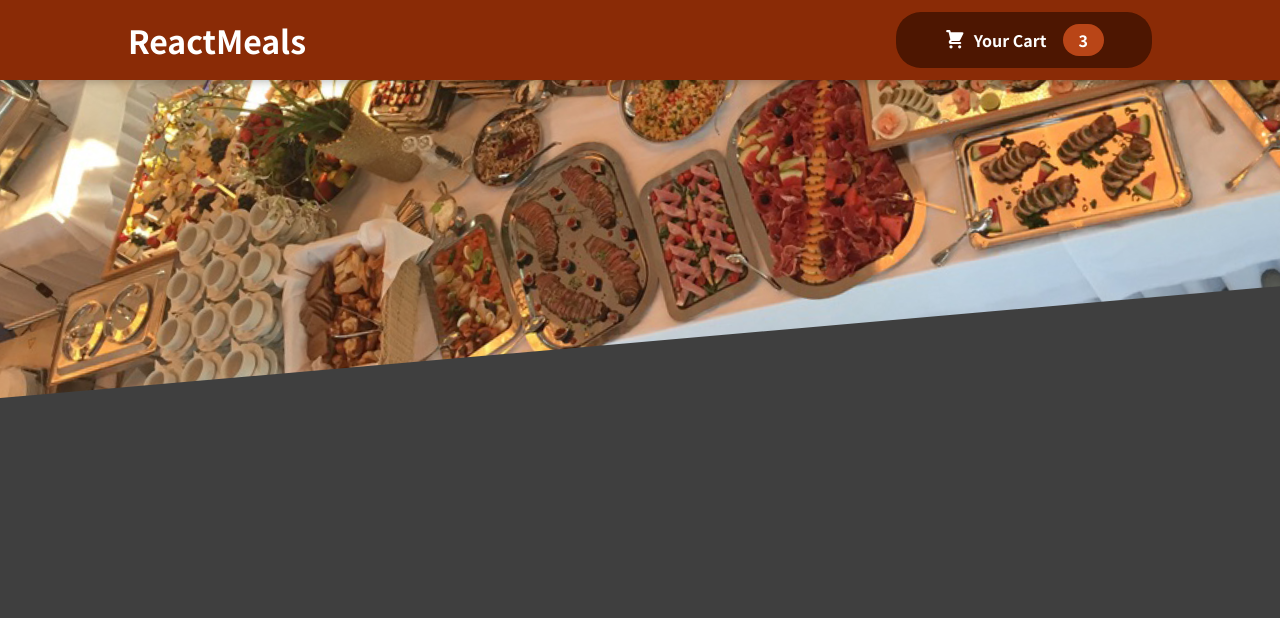
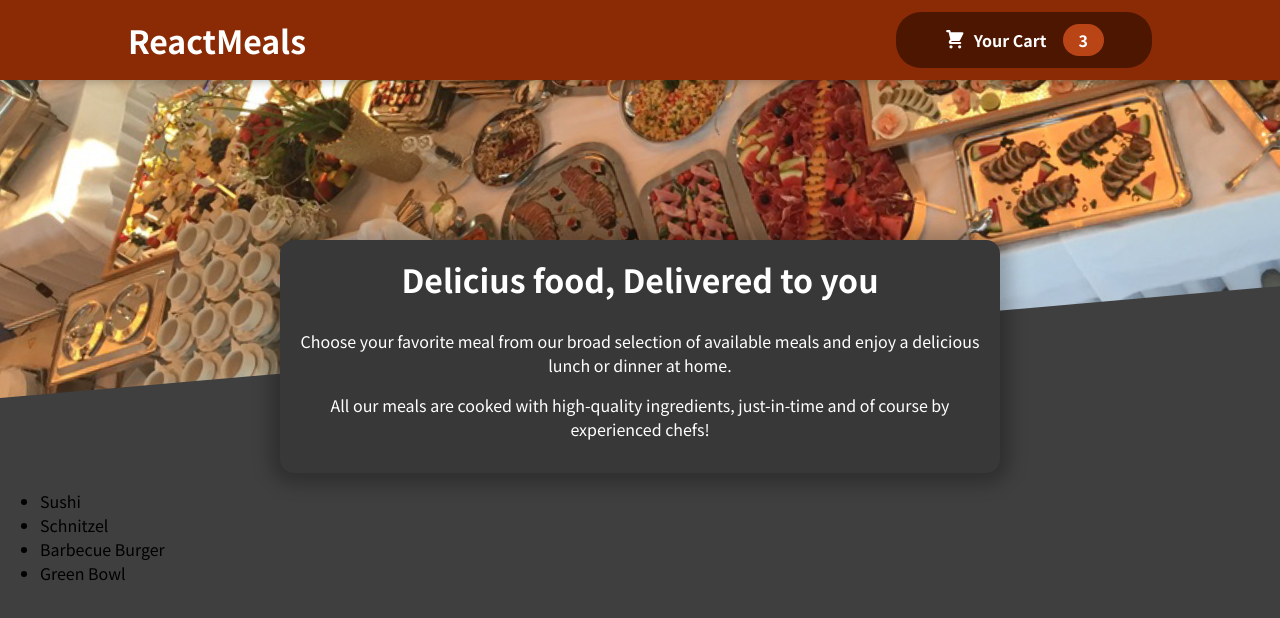
Before and after one commit to konnan933/food_order_react, a React (Create React App) app: page / in a window 1280 px wide. Shown: the top 618 px of the page. Built offline with nearby package versions, Linux system fonts and the light colour scheme.

Commit message:
meals styling ekészítve felsoroláson kívül

```diff
--- a/src/App.js
+++ b/src/App.js
@@ -1,11 +1,15 @@
 import react, { Fragment } from "react";
 
 import Header from "./components/Layout/Header";
+import Meals from "./components/Meals/Meals";
 
 function App() {
   return (
     <Fragment>
       <Header />
+      <main>
+        <Meals />
+      </main>
     </Fragment>
   );
 }
--- /dev/null
+++ b/src/components/Cart/Cart.js
@@ -0,0 +1,5 @@
+import classes from "./Cart.module.css";
+
+const Cart = (props) => {};
+
+export default Cart;
--- /dev/null
+++ b/src/components/Meals/AvailableMeals.js
@@ -0,0 +1,40 @@
+import classes from "./AvailableMeals.module.css";
+
+const DUMMY_MEALS = [
+  {
+    id: "m1",
+    name: "Sushi",
+    description: "Finest fish and veggies",
+    price: 22.99,
+  },
+  {
+    id: "m2",
+    name: "Schnitzel",
+    description: "A german specialty!",
+    price: 16.5,
+  },
+  {
+    id: "m3",
+    name: "Barbecue Burger",
+    description: "American, raw, meaty",
+    price: 12.99,
+  },
+  {
+    id: "m4",
+    name: "Green Bowl",
+    description: "Healthy...and green...",
+    price: 18.99,
+  },
+];
+
+const AvailableMeals = (props) => {
+  const mealsList = DUMMY_MEALS.map((meal) => <li>{meal.name}</li>);
+
+  return (
+    <section className={classes.meal}>
+      <ul>{mealsList}</ul>
+    </section>
+  );
+};
+
+export default AvailableMeals;
--- /dev/null
+++ b/src/components/Meals/AvailableMeals.module.css
@@ -0,0 +1,24 @@
+.meals {
+  max-width: 60rem;
+  width: 90%;
+  margin: 2rem auto;
+  animation: meals-appear 1s ease-out forwards;
+}
+
+.meals ul {
+  list-style: none;
+  margin: 0;
+  padding: 0;
+}
+
+@keyframes meals-appear {
+  from {
+    opacity: 0;
+    transform: translateY(3rem);
+  }
+
+  to {
+    opacity: 1;
+    transform: translateY(0);
+  }
+}
--- /dev/null
+++ b/src/components/Meals/Meals.js
@@ -0,0 +1,13 @@
+import { Fragment } from "react";
+import AvailableMeals from "./AvailableMeals";
+import MealsSummery from "./MealsSummary";
+
+const Meals = (props) => {
+  return (
+    <Fragment>
+      <MealsSummery />
+      <AvailableMeals />
+    </Fragment>
+  );
+};
+export default Meals;
--- /dev/null
+++ b/src/components/Meals/MealsSummary.js
@@ -0,0 +1,18 @@
+import classes from "./MealsSummary.module.css";
+
+const MealsSummery = (props) => {
+  return (
+    <section className={classes.summary}>
+      <h2>Delicius food, Delivered to you</h2>
+      <p>
+        Choose your favorite meal from our broad selection of available meals
+        and enjoy a delicious lunch or dinner at home.
+      </p>
+      <p>
+        All our meals are cooked with high-quality ingredients, just-in-time and
+        of course by experienced chefs!
+      </p>
+    </section>
+  );
+};
+export default MealsSummery;
--- /dev/null
+++ b/src/components/Meals/MealsSummary.module.css
@@ -0,0 +1,18 @@
+.summary {
+  text-align: center;
+  max-width: 45rem;
+  width: 90%;
+  margin: auto;
+  margin-top: -10rem;
+  position: relative;
+  background-color: #383838;
+  color: white;
+  border-radius: 14px;
+  padding: 1rem;
+  box-shadow: 0 1px 18px 10px rgba(0, 0, 0, 0.25);
+}
+
+.summary h2 {
+  font-size: 2rem;
+  margin-top: 0;
+}
```
Also changed, not shown: src/components/Cart/Cart.module.css (added, +46 -0 lines).
